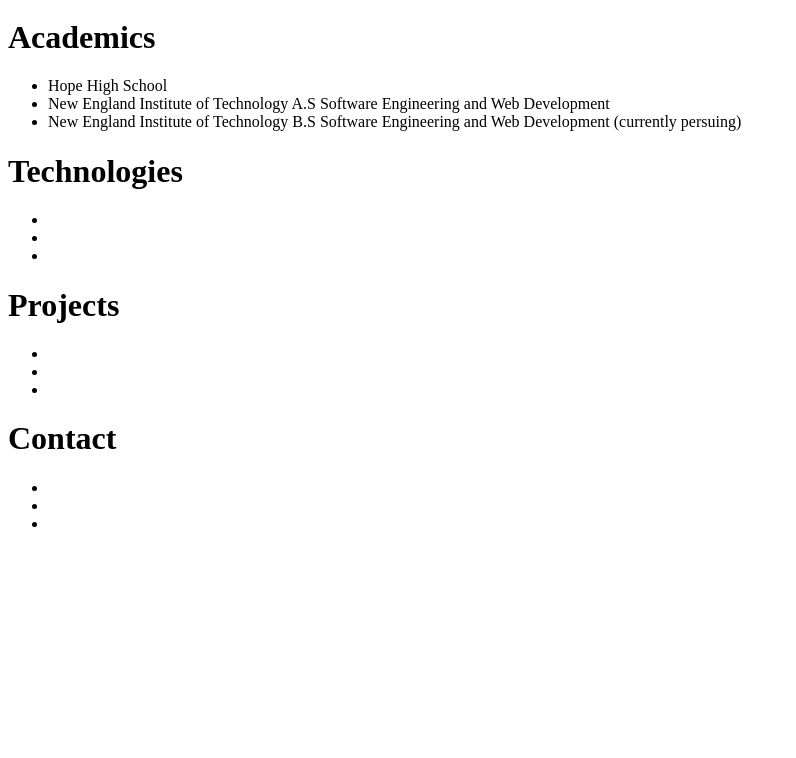
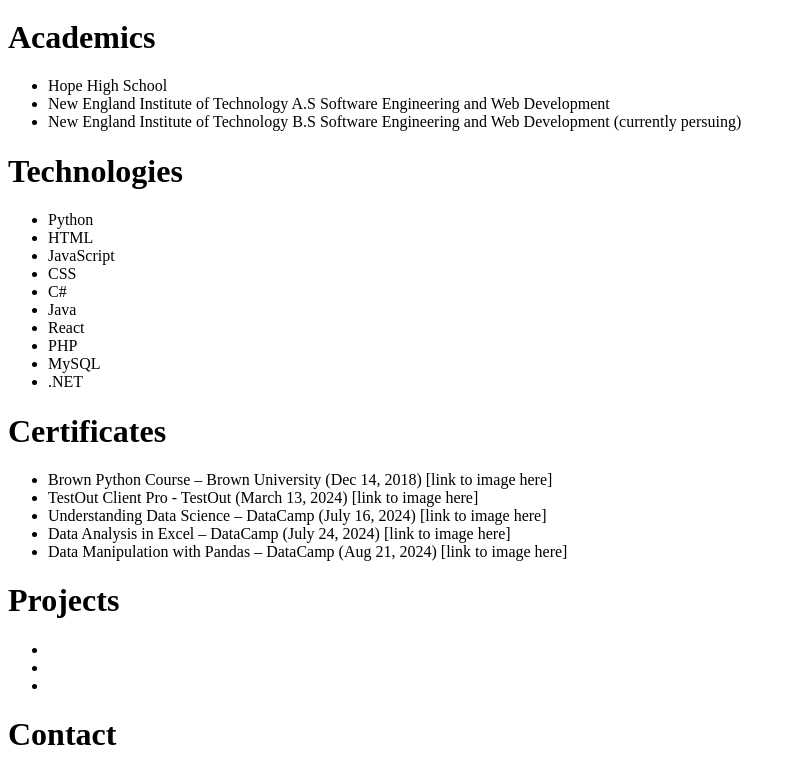
Before and after one commit to Pandie05/portfolio, a plain HTML site: page index.html in a window 1280 px wide. Shown: the part 551-1309 px from the top of the page, without its empty margins (0-796 px from the left). Before the commit the page ends 1100 px from the top, so only its background shows below. Drawn offline with Linux system fonts and the light colour scheme.

Commit message:
updated list and outline

```diff
--- a/index.html
+++ b/index.html
@@ -84,10 +84,32 @@
 
             <h1>Technologies</h1>
 
+            <!--scrolling list-->
             <ul>
-                <li></li>
-                <li></li>
-                <li></li>
+                <li>Python</li>
+                <li>HTML</li>
+                <li>JavaScript</li>
+                <li>CSS</li>
+                <li>C#</li>
+                <li>Java</li>
+                <li>React</li>
+                <li>PHP</li>
+                <li>MySQL</li>
+                <li>.NET</li>
+            </ul>
+
+        </div>
+
+        <div>
+
+            <h1>Certificates</h1>
+
+            <ul>
+                <li>Brown Python Course – Brown University (Dec 14, 2018) [link to image here]</li>
+                <li>TestOut Client Pro - TestOut (March 13, 2024) [link to image here]</li>
+                <li>Understanding Data Science – DataCamp (July 16, 2024) [link to image here]</li>
+                <li>Data Analysis in Excel – DataCamp (July 24, 2024) [link to image here]</li>
+                <li>Data Manipulation with Pandas – DataCamp (Aug 21, 2024) [link to image here]</li>
             </ul>
         </div>
 
```
